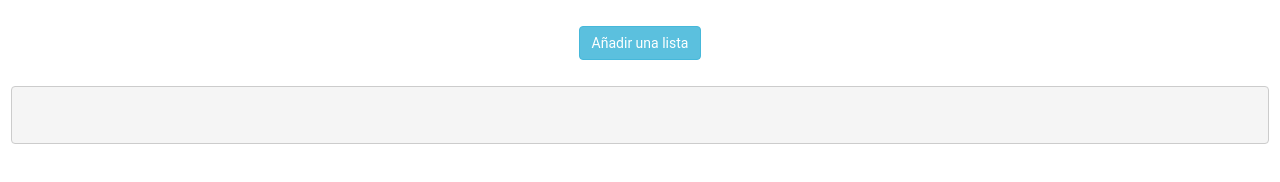
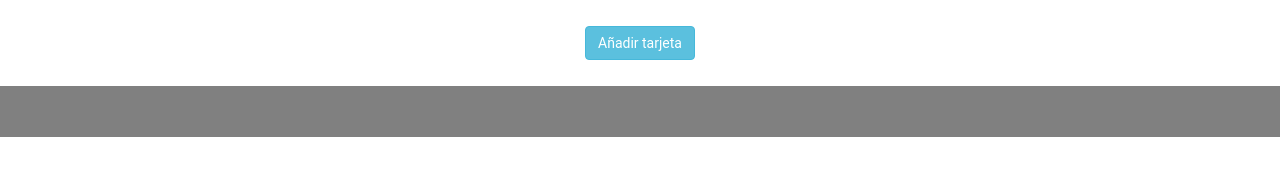
Before and after one commit to AlejandraEscobar3G/41_Trello, a plain HTML site: page index.html in a window 1280 px wide. Drawn offline with nearby package versions, Linux system fonts and the light colour scheme.

Commit message:
Version 0.0.2 con colores

```diff
--- a/css/main.css
+++ b/css/main.css
@@ -8,15 +8,20 @@
 }
 
 div.form-group{
-	background-color: silver;
+	background-color: #607D8B
+;
 	padding: 1%;
 	display: inline-block;
 	margin: 1%;
 }
 h3{
-	border: 1px solid black;
 	display: inline-block;
-	background-color: aqua;
+	background-color: #3F51B5;
+	color: white;
 	padding: 1%;
 	margin: 1%;
 }
+#contenedor{
+	padding: 2%;
+	background-color: grey;
+}
--- a/index.html
+++ b/index.html
@@ -12,14 +12,14 @@
 		<div class="container-fluid">
 			<div class="row">
 				<div class="col-xs-12 text-center" id="lista">
-					<button class="mt-2 btn btn-info" id="AgregarLista">Añadir una lista</button>
+					<button class="mt-2 btn btn-info" id="AgregarLista">Añadir tarjeta</button>
 				</div>
 			</div>
 			<div class="row">
-				<div class="col-xs-12 pd2">
-					<pre id="contenedor" class="pre-scrollable">
+				<div class="col-xs-12 mt-2">
+					<div id="contenedor">
 
-					</pre>
+					</div>
 				</div>
 			</div>
 		</div>
--- a/js/main.js
+++ b/js/main.js
@@ -30,5 +30,6 @@ function agregarLista(){
 		h3.appendChild(titulo);
 		pre.appendChild(h3);
 		diiv.removeChild(formulario);
+
 	}
 }
```
